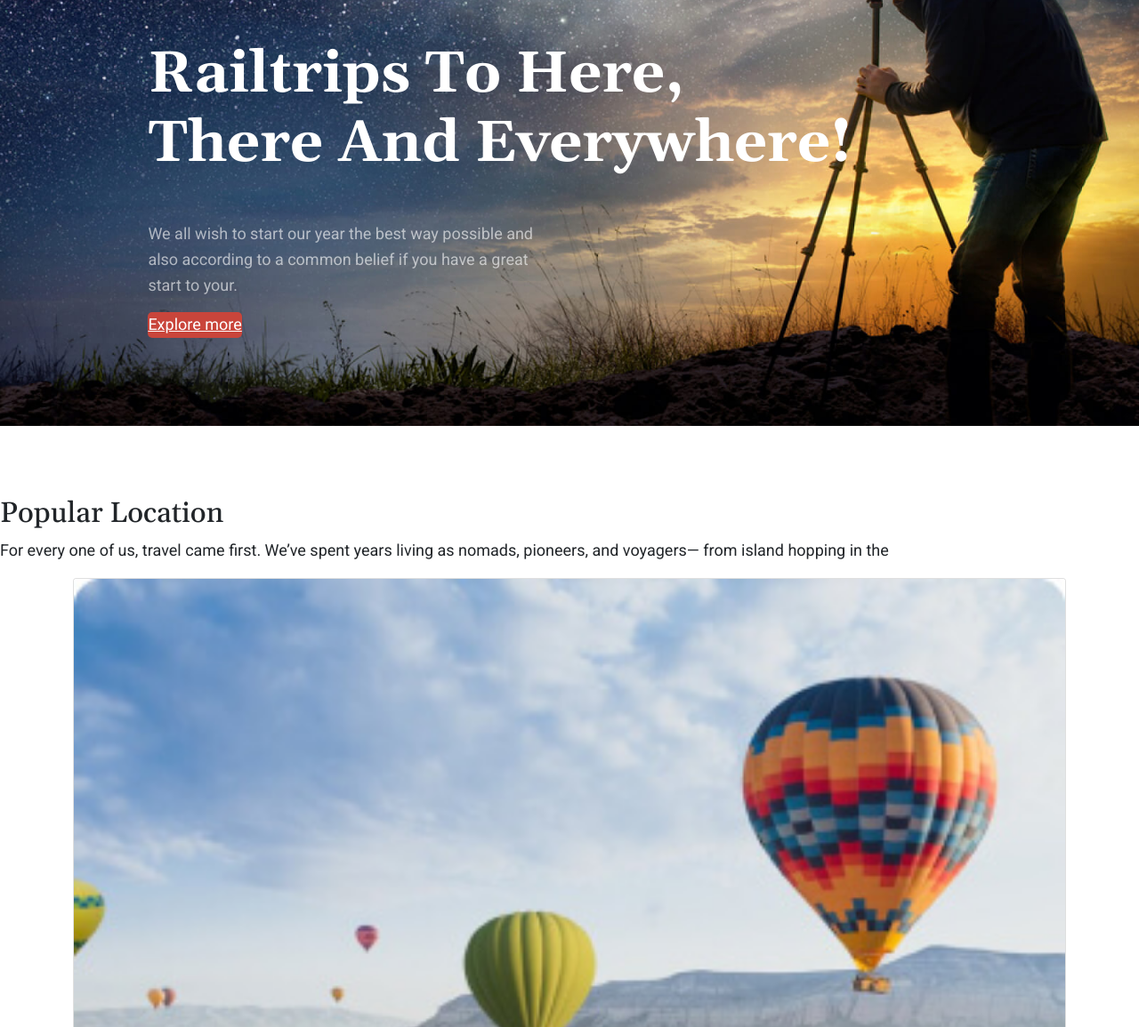
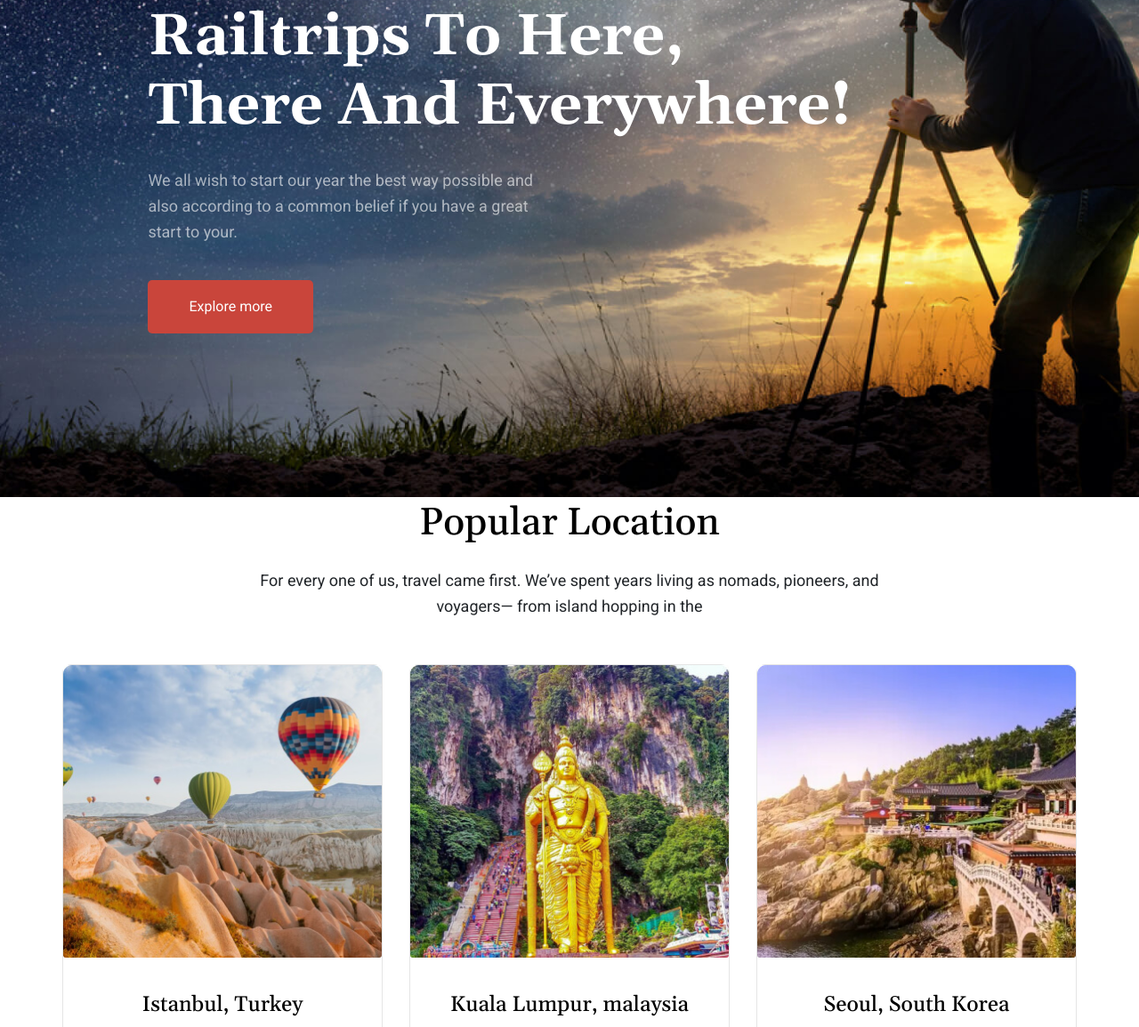
Before and after one commit to tortilla72/gb_traveland, a plain HTML site: page index.html in a window 1280 px wide. Shown: the part 241-1396 px from the top of the page at 89% size. Drawn offline with nearby package versions, Linux system fonts and the light colour scheme; a web font is replaced by a local one.

Commit message:
Update style.css

```diff
--- a/style.css
+++ b/style.css
@@ -1,4 +1,4 @@
-*{
+* {
 	margin: 0;
 	padding: 0;
 }
@@ -6,9 +6,48 @@ body {
 	font-family: 'Roboto', sans-serif;
 	font-size: 18px;
 	line-height: 160%;
+	text-align: center;
 }
 .container {
-	width: 1140px;
+	max-width: 1140px;
+	margin: 0 auto;
+}
+.heading {
+	font-family: 'Gelasio', serif;
+	font-weight: 500;
+	font-size: 43px;
+	line-height: 140%;
+	color: #000;
+	text-align: center;
+	margin-bottom: 20px;
+}
+.home__heading {
+	font-weight: 700;
+	font-size: 65px;
+	line-height: 120%;
+	text-align: left;
+	color: #FFFFFF;
+	max-width: 800px;
+	margin-bottom: 30px;
+}
+.heading-3 {
+	font-family: 'Gelasio', serif;
+	font-weight: 500;
+	font-size: 24px;
+	line-height: 150%;
+	text-align: center;
+	color: #000000;
+	margin-bottom: 10px;
+}
+.home__text {
+	color: #FFFFFF;
+	opacity: 0.6;
+	max-width: 460px;
+	margin-bottom: 40px;
+	text-align: left;
+}
+.text-width {
+	max-width: 735px;
 	margin: 0 auto;
 }
 .header {
@@ -16,17 +55,36 @@ body {
 	top:0;
 	width: 100%;
 }
+.navbar-padding {
+	padding: 35px 0;
+}
 .menu {
-	padding-left: 0;
+	justify-content: center;
+	font-weight: 500;
+	line-height: 150%;
 }
 .logo {
 	font-family: 'Ribeye', cursive;
 	color: #FFFFFF;
+	margin: 0;
+}
+.nav-item {
+	padding: 0 25px;
 }
 .link__btn {
+	font-size: 16px;
+  line-height: 150%;
 	background: #C9453B;
 	border-radius: 5px;
 	color: #FFFFFF;
+	text-decoration: none;
+}
+.home__btn {
+	padding:18px 46px;
+}
+.header__btn {
+	padding: 14px 36px;
+	margin: 0;
 }
 
 .home {
@@ -35,25 +93,34 @@ body {
   flex-direction: column;
   align-items: flex-start;
   padding-left: 13%;
-  padding-top: 286px;
+  padding-top: 244px;
 	background-image: url(img/home_bg.jpg);
 	background-repeat: no-repeat;
 	background-position: center top;
-	background-size: 100%;
+	background-size: cover;
 }
-.heading {
-	font-family: 'Gelasio', serif;
+.board {
+	display: flex;
+	justify-content: space-between;
+	flex-wrap: wrap;
+	padding: 0;
+	margin-top: 50px;
 }
-.home__heading {
-	font-weight: 700;
-	font-size: 65px;
-	line-height: 120%;
-	color: #FFFFFF;
-	max-width: 800px;
-	padding-bottom: 40px;
+.card {
+	width: 360px;
+	display: flex;
+	flex-direction: column;
+	box-sizing: border-box;
+	padding-bottom: 33px;
+	background: #FFFFFF;
+	border: 1px solid rgba(0, 0, 0, 0.1);
+	border-radius: 10px;
+	margin-bottom: 20px;
 }
-.home__text {
-	color: #FFFFFF;
-	opacity: 0.6;
-	max-width: 460px;
+.card-img {
+	margin-bottom: 35px;
 }
+.card-text {
+	margin-left: 27px;
+	margin-right: 27px;
+}
```
